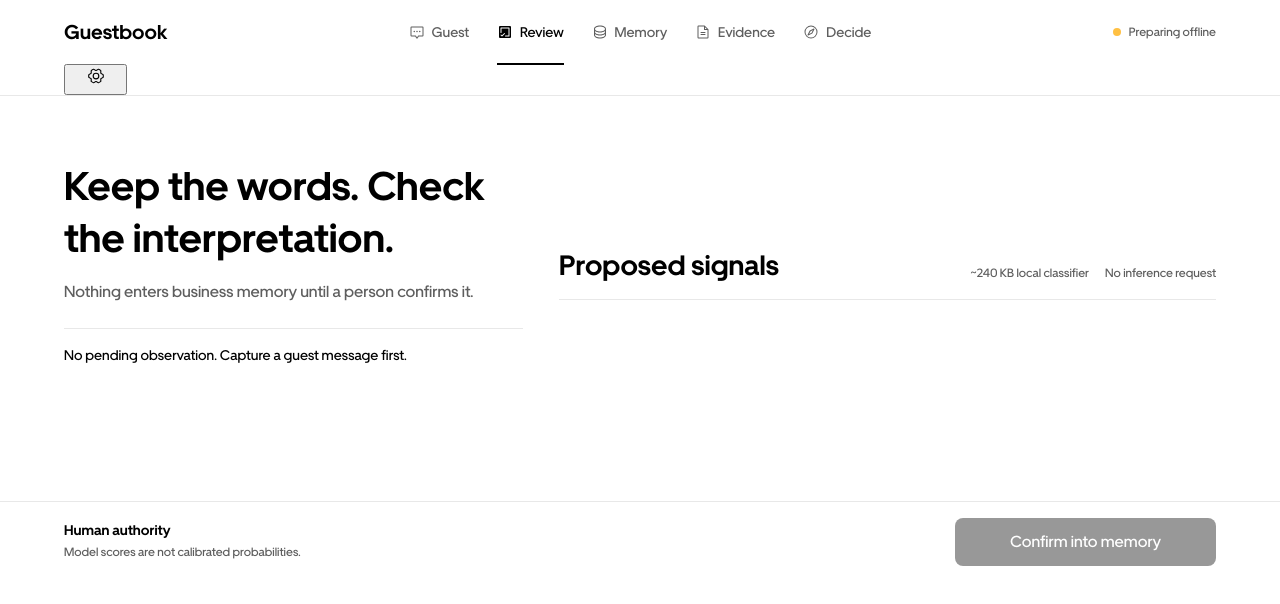
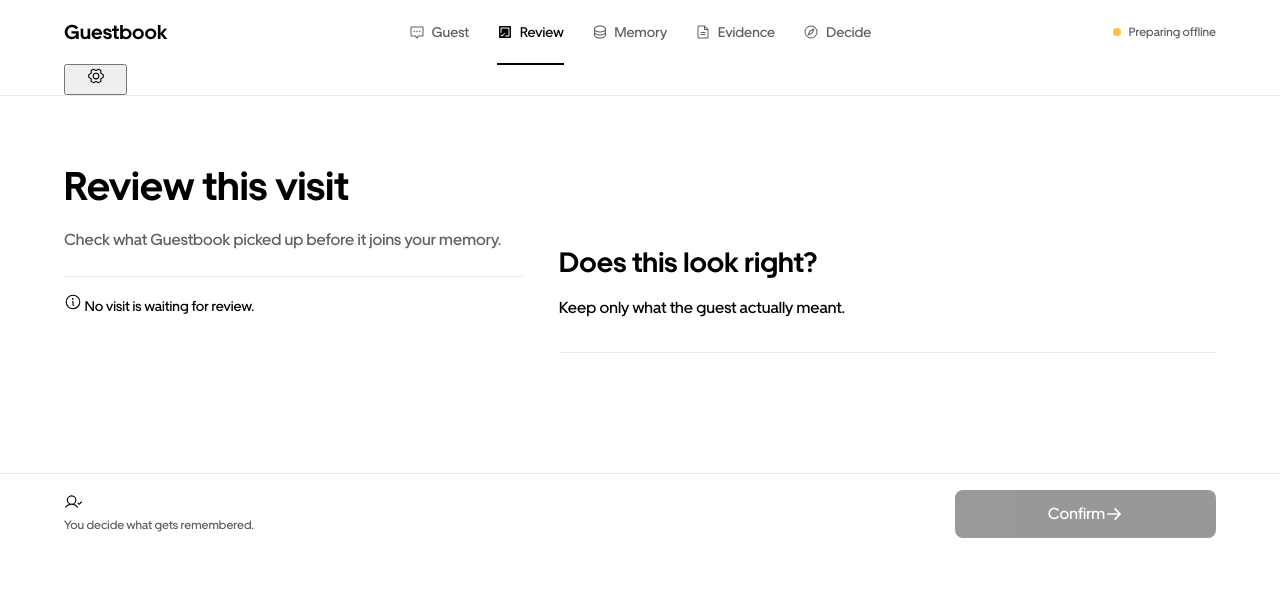
Before and after one commit to Davemafy/Guestbook, a React (Vite) app: page /review in a window 1280 px wide. Shown: the top 604 px of the page. Built offline with nearby package versions, Linux system fonts and the light colour scheme.

Commit message:
ux: make Review human-first and hide raw model scores

```diff
--- a/src/App.tsx
+++ b/src/App.tsx
@@ -809,27 +809,26 @@ function ReviewScreen() {
     <Shell route="review" layout="compact">
       <main className="compact-grid compact-page">
         <section className="review-source">
-          <PageTitle title="Keep the words. Check the interpretation." body="Nothing enters business memory until a person confirms it." />
+          <PageTitle title="Review this visit" body="Check what Guestbook picked up before it joins your memory." />
 
           {observation ? (
             <div className="source-block">
               <div className="source-meta">
-                <strong>{sourceLabel(observation)}</strong>
-                <span>{observation.language.toUpperCase()}</span>
-                <span>{formatAge(observation.createdAt)}</span>
+                <span><UserCheckIcon size={16} weight="regular" aria-hidden="true" />{sourceLabel(observation)}</span>
+                <span><TranslateIcon size={16} weight="regular" aria-hidden="true" />{observation.language.toUpperCase()}</span>
+                <span><ClockIcon size={16} weight="regular" aria-hidden="true" />{formatAge(observation.createdAt)}</span>
               </div>
               <blockquote>“{observation.rawText}”</blockquote>
               {observation.mediaDataUrl && <img className="review-media" src={observation.mediaDataUrl} alt="" />}
             </div>
           ) : (
-            <div className="empty-inline">No pending observation. Capture a guest message first.</div>
+            <div className="empty-inline"><InfoIcon size={18} weight="regular" aria-hidden="true" /> No visit is waiting for review.</div>
           )}
         </section>
 
         <section className="review-signals">
           <div className="section-heading">
-            <div><h2>Proposed signals</h2></div>
-            <div className="proof-inline"><span>~240 KB local classifier</span><span>No inference request</span></div>
+            <div><h2>Does this look right?</h2><p>Keep only what the guest actually meant.</p></div>
           </div>
 
           {observation && (
@@ -840,19 +839,19 @@ function ReviewScreen() {
                   const sensitive = HUMAN_CONFIRM_REQUIRED.has(prediction.label);
                   return (
                     <button className={"selection-row " + (active ? "selected" : "")} key={prediction.label} onClick={() => toggle(prediction.label)}>
-                      <span className="base-check">{active ? "✓" : ""}</span>
+                      <span className="base-check">{active && <CheckCircleIcon size={20} weight="fill" aria-hidden="true" />}</span>
                       <span className="selection-copy">
                         <strong>{LABEL_META[prediction.label].title}</strong>
                         <small>{LABEL_META[prediction.label].description}</small>
                       </span>
-                      <span className="selection-score">{formatPercent(prediction.score)}{sensitive && <em>Human confirm</em>}</span>
+                      {sensitive && <span className="sensitive-mark"><WarningCircleIcon size={18} weight="regular" aria-hidden="true" /> Check</span>}
                     </button>
                   );
                 })}
               </div>
 
               <BaseButton hierarchy="tertiary" size="small" shape="rect" onClick={() => setShowCorrections((value) => !value)}>
-                {showCorrections ? "Close corrections" : "Add or correct a signal"}
+                {showCorrections ? "Hide other options" : "Something missing?"}
               </BaseButton>
 
               {showCorrections && (
@@ -868,7 +867,7 @@ function ReviewScreen() {
                           aria-pressed={active}
                           onClick={() => toggle(label)}
                         >
-                          <span>{LABEL_META[label].title}</span>
+                          <span>{active && <CheckCircleIcon size={18} weight="fill" aria-hidden="true" />}{LABEL_META[label].title}</span>
                           <small>{LABEL_META[label].description}</small>
                         </button>
                       );
@@ -879,7 +878,7 @@ function ReviewScreen() {
 
               {hasSensitive && (
                 <BaseBanner tone="warning">
-                  <label className="sensitive-confirm"><input type="checkbox" checked={sensitiveConfirmed} onChange={(event) => setSensitiveConfirmed(event.target.checked)} />I checked the source words and explicitly confirm the sensitive requirement.</label>
+                  <label className="sensitive-confirm"><input type="checkbox" checked={sensitiveConfirmed} onChange={(event) => setSensitiveConfirmed(event.target.checked)} />The guest clearly mentioned this accessibility, dietary, or safety need.</label>
                 </BaseBanner>
               )}
             </>
@@ -889,8 +888,10 @@ function ReviewScreen() {
 
       <DockedAction>
         <div className="compact-grid dock-grid">
-          <div className="dock-copy"><strong>Human authority</strong><span>Model scores are not calibrated probabilities.</span></div>
-          <BaseButton hierarchy="primary" size="medium" shape="rect" onClick={confirm} disabled={!observation || (hasSensitive && !sensitiveConfirmed)}>Confirm into memory</BaseButton>
+          <div className="dock-copy"><UserCheckIcon size={18} weight="regular" aria-hidden="true" /><span>You decide what gets remembered.</span></div>
+          <BaseButton hierarchy="primary" size="medium" shape="rect" onClick={confirm} disabled={!observation || (hasSensitive && !sensitiveConfirmed)}>
+            <span>Confirm</span><ArrowRightIcon size={18} weight="bold" aria-hidden="true" />
+          </BaseButton>
         </div>
       </DockedAction>
     </Shell>
```
